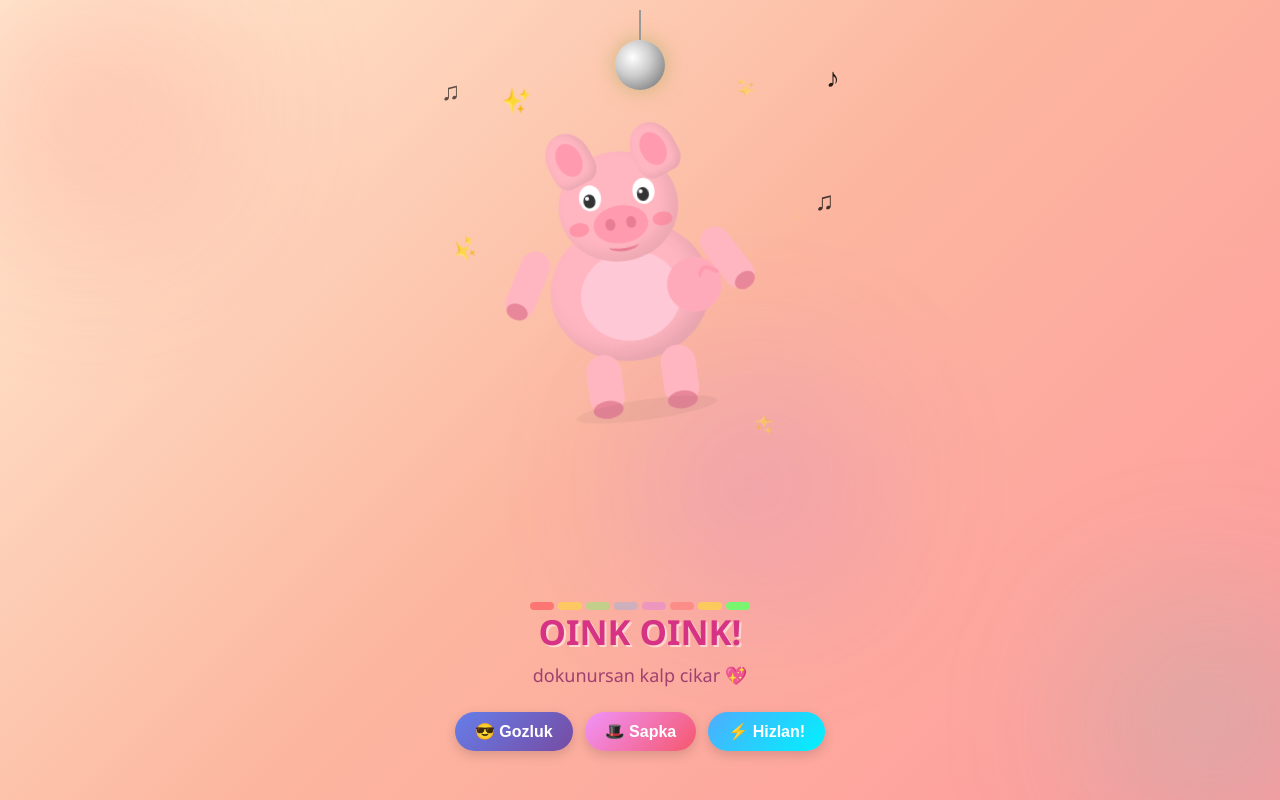
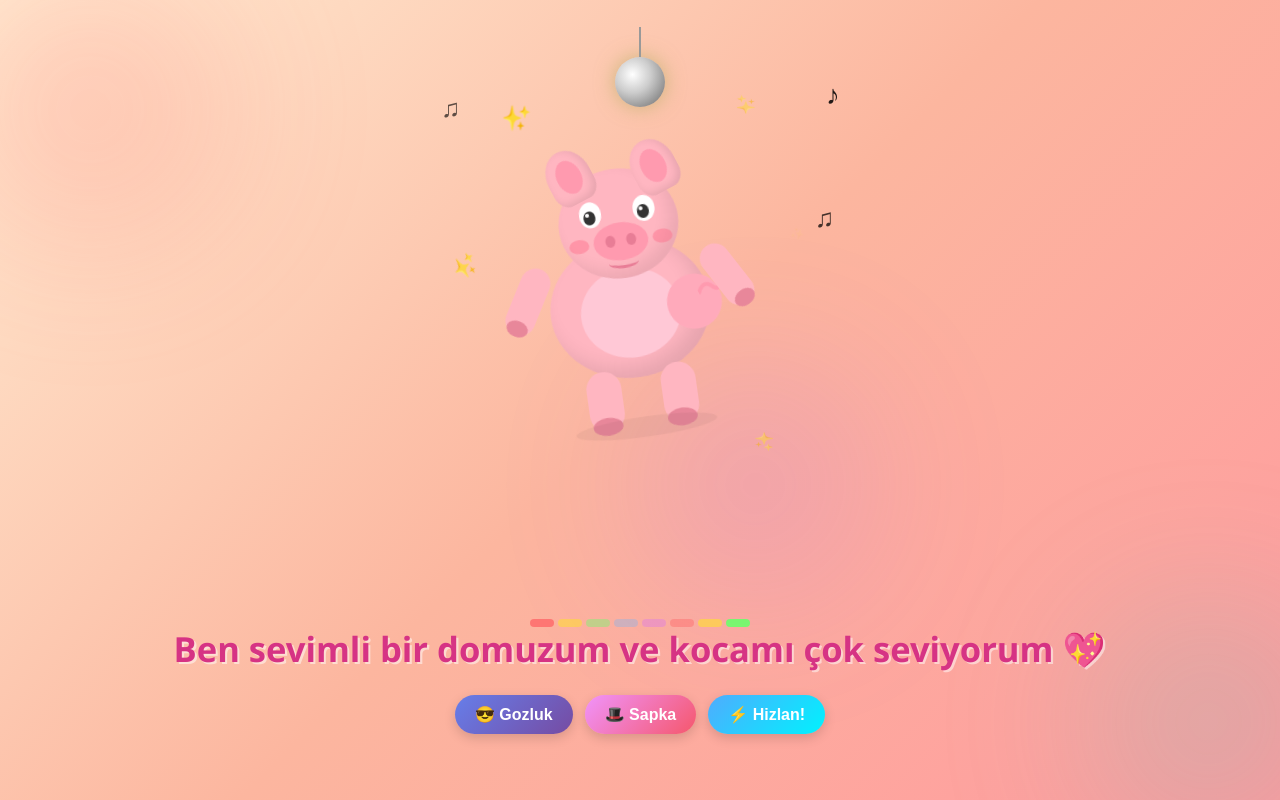
Before and after one commit to kayaalpcem-png/dancing-pig, a plain HTML site: page index.html in a window 1280 px wide. Drawn offline with Linux system fonts and the light colour scheme.

Commit message:
Update title text

```diff
--- a/index.html
+++ b/index.html
@@ -819,8 +819,7 @@
   </div>
 </div>
 
-<div class="title">OINK OINK!</div>
-<div class="subtitle">dokunursan kalp cikar &#x1F496;</div>
+<div class="title">Ben sevimli bir domuzum ve kocam&#x131; &#x00E7;ok seviyorum &#x1F496;</div>
 
 <div class="controls">
   <button class="btn btn-glasses" onclick="toggleGlasses()">&#128526; Gozluk</button>
```
